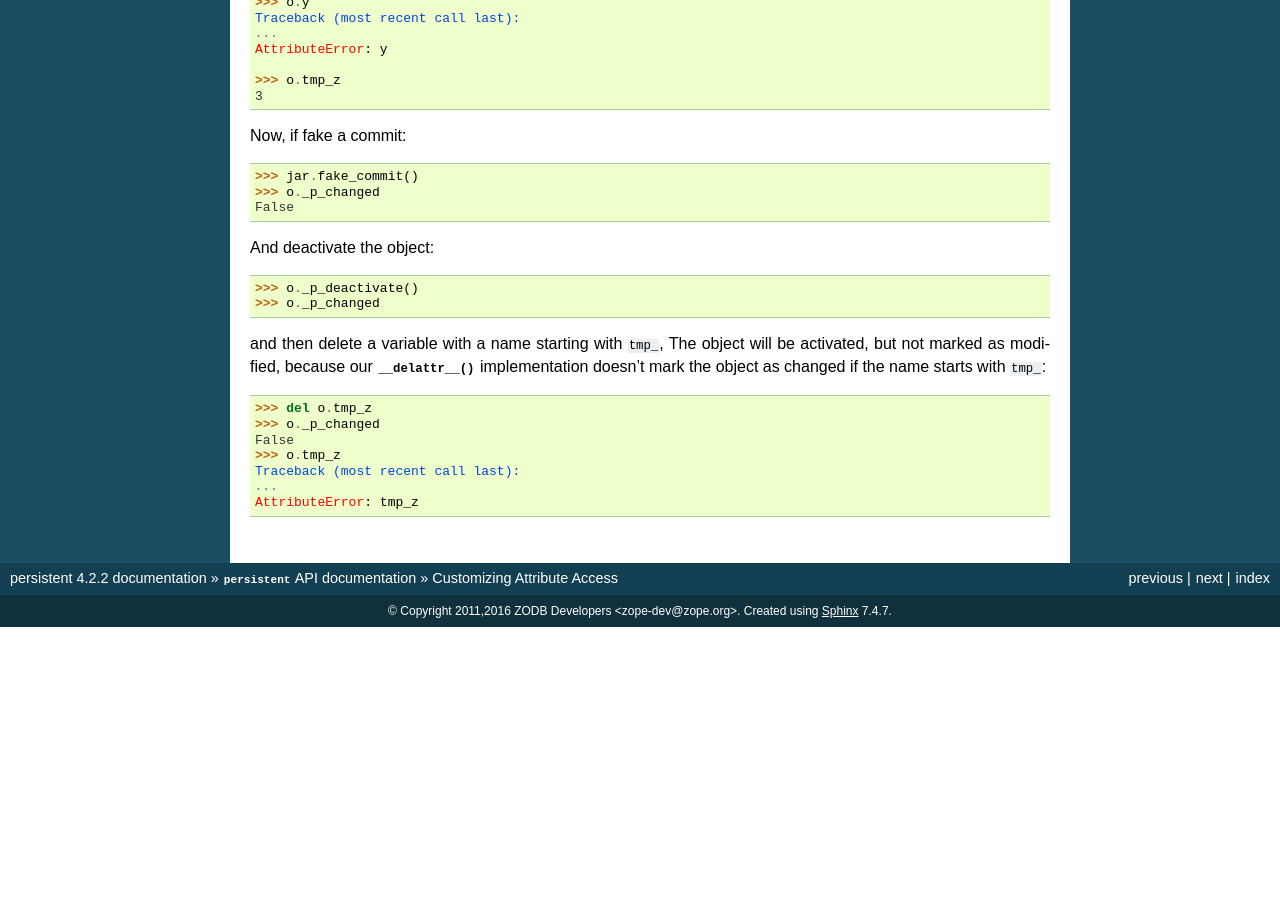
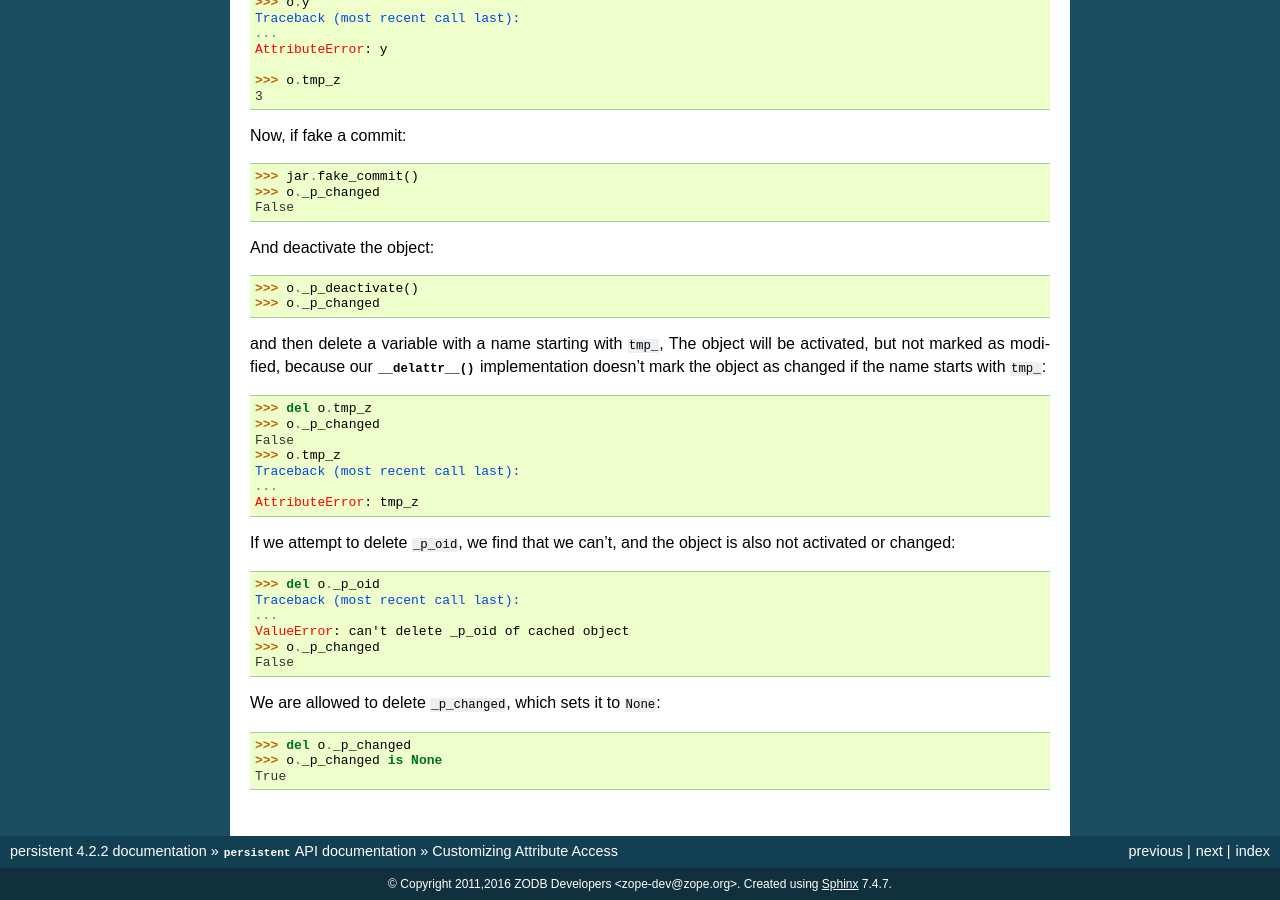
Before and after one commit to zopefoundation/persistent, a Sphinx documentation site: the page built from docs/api/attributes.rst, in a window 1280 px wide and 900 px high, scrolled down 3890 px. Built offline with Sphinx 7.4.7, drawn with Linux system fonts in a browser that asks for light colours; before the commit the page ends 4517 px from its top, so only the background shows below that.

Commit message:
100% coverage for attrhooks.py
Two bug fixes for pure-Python mode: deleting _p_oid and deleting *any* _p attribute.

```diff
--- a/CHANGES.rst
+++ b/CHANGES.rst
@@ -15,6 +15,12 @@
   it eliminates the need to have a functioning C compiler to use PyPy.
   See `issue 75
   <https://github.com/zopefoundation/persistent/issues/75>`_.
+
+- Fix deleting the ``_p_oid`` of a pure-Python persistent object when
+  it is in a cache.
+
+- Fix deleting special (``_p``) attributes of a pure-Python persistent
+  object that overrides ``__delattr__`` and correctly calls ``_p_delattr``.
 
 
 4.3.0 (2018-07-30)
--- a/docs/api/attributes.rst
+++ b/docs/api/attributes.rst
@@ -309,3 +309,21 @@ object as changed if the name starts with ``tmp_``:
    Traceback (most recent call last):
    ...
    AttributeError: tmp_z
+
+If we attempt to delete ``_p_oid``, we find that we can't, and the
+object is also not activated or changed:
+
+.. doctest::
+
+   >>> del o._p_oid
+   Traceback (most recent call last):
+   ...
+   ValueError: can't delete _p_oid of cached object
+   >>> o._p_changed
+   False
+
+We are allowed to delete ``_p_changed``, which sets it to ``None``:
+
+   >>> del o._p_changed
+   >>> o._p_changed is None
+   True
```
Also changed, not shown: 3 other files.
